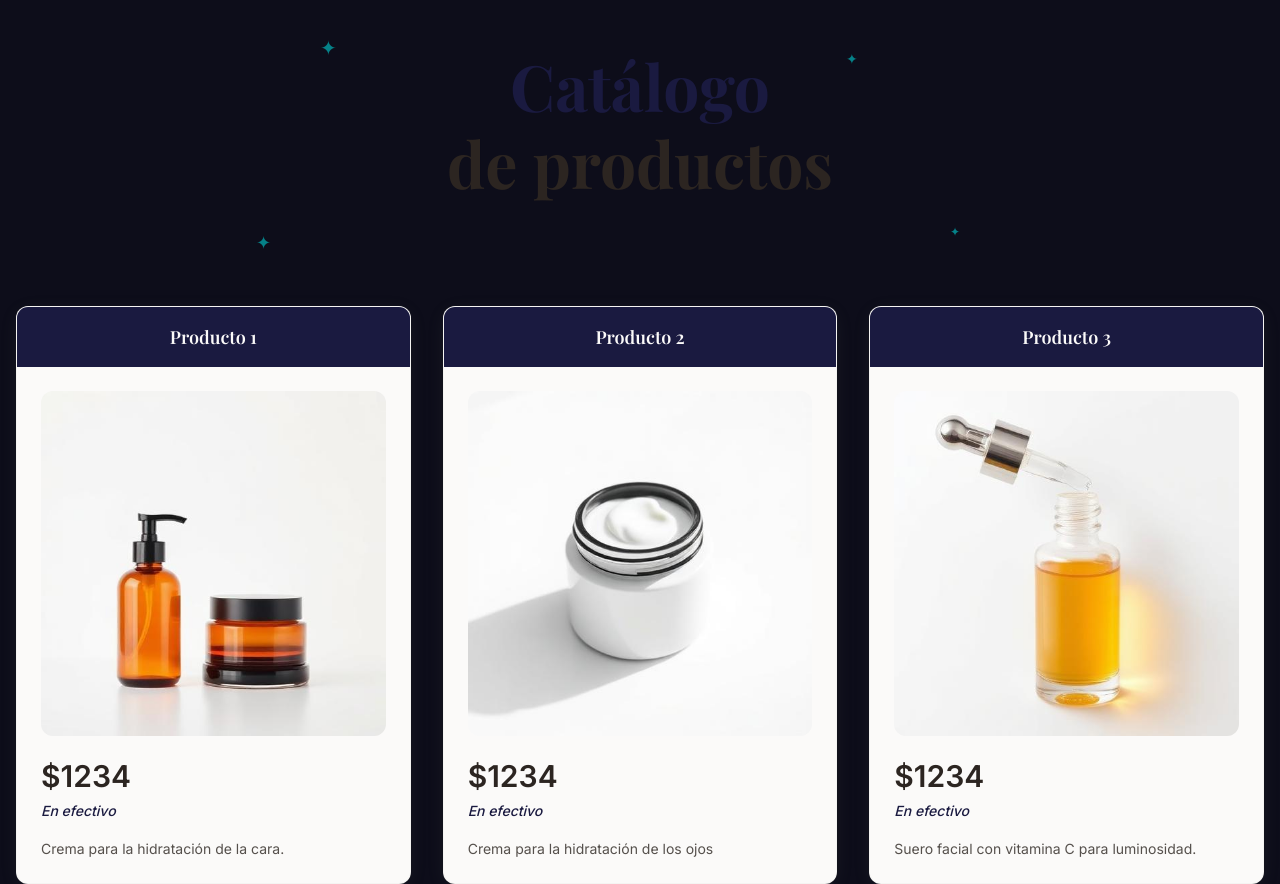
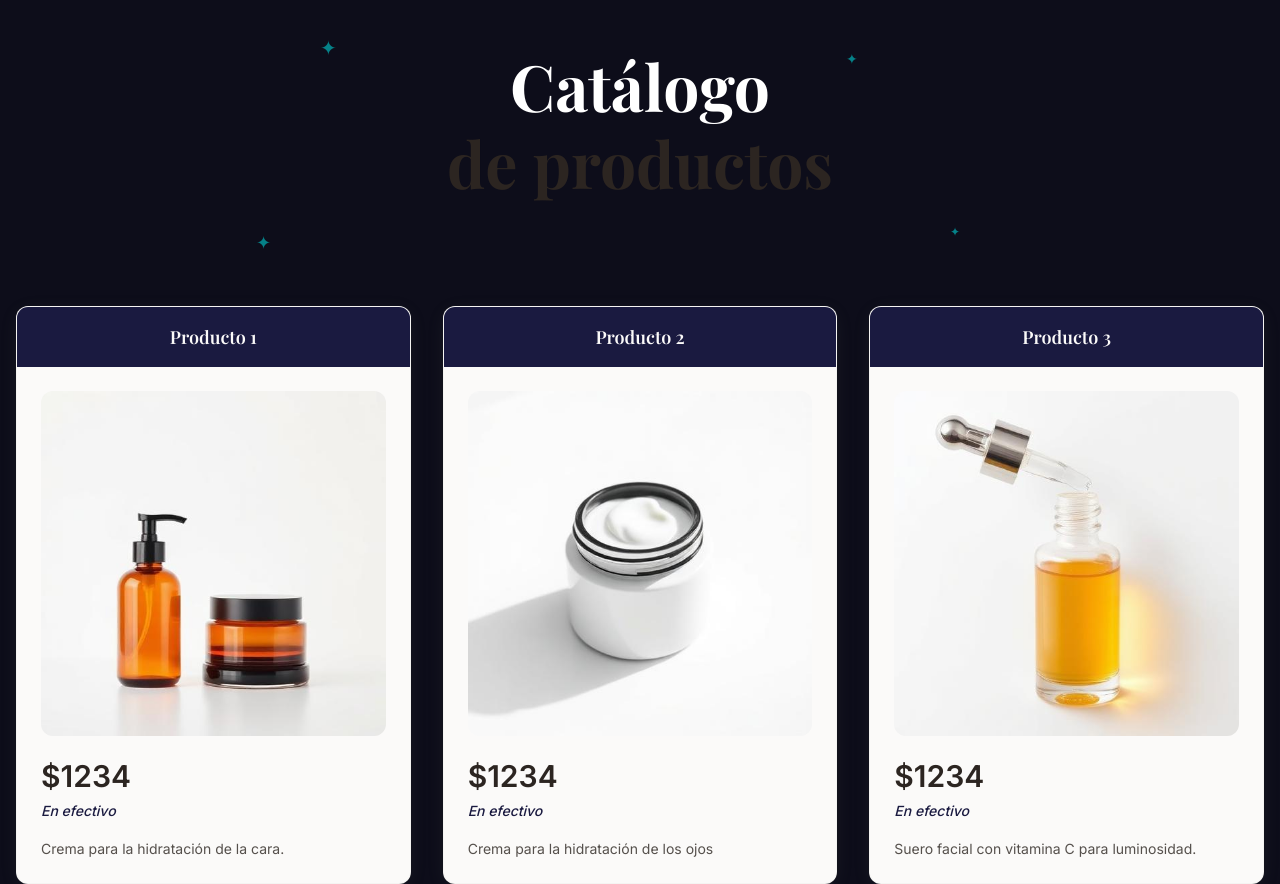
Before and after one commit to Eddye21/catalog-technowaves, a plain HTML site: page index.html in a window 1280 px wide. Shown: the top 884 px of the page. Drawn offline with nearby package versions, Linux system fonts and the light colour scheme.

Commit message:
Actualizar catalog.css

```diff
--- a/catalog.css
+++ b/catalog.css
@@ -71,7 +71,7 @@ body {
     font-family: var(--font-heading);
     font-size: clamp(2.5rem, 6vw, 4rem);
     font-weight: 700;
-    color: var(--sage);
+    color: white;
     line-height: 1.2;
     margin-bottom: var(--spacing-md);
 }
```
